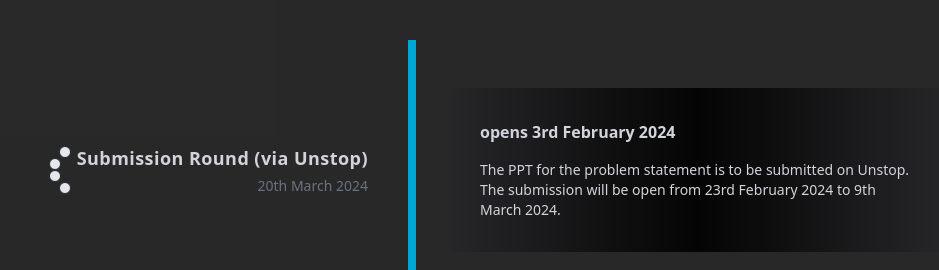
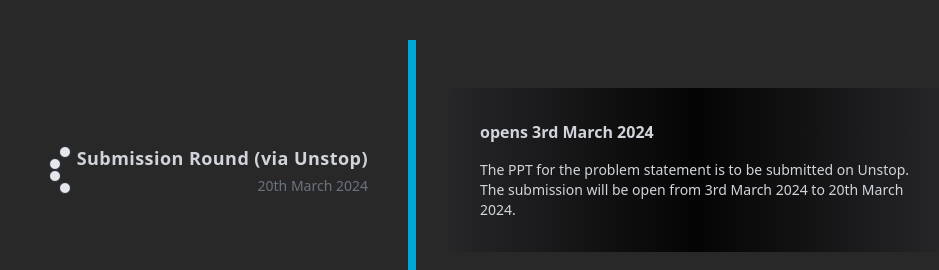
Before and after one commit to dipesh2508/ieee-delhi-hackquest, a Next.js app: page / in a window 1280 px wide. Shown: the part 2660-2930 px from the top of the page, without its empty margins (232-1171 px from the left). Built offline with nearby package versions, Linux system fonts and the light colour scheme; no server answers.

Commit message:
fix:change picture

```diff
--- a/src/app/layout.tsx
+++ b/src/app/layout.tsx
@@ -59,7 +59,7 @@ export default function RootLayout({
         <ToTop />
         <Bottom />
       </body>
-      <GoogleAnalytics gaId={`${process.env.NEXT_PUBLIC_GOOGLE_ANALYTICS_ID}`} />
+      <GoogleAnalytics gaId="G-SDDY8MD257" />
     </html>
   );
 }
--- a/src/constants/team.ts
+++ b/src/constants/team.ts
@@ -75,7 +75,7 @@ export const team: Iteam[] = [
   },
   {
     image: "/team/Sakshi_Singh.png",
-    position: "NSM LEAD",
+    position: "NSM Lead",
     Name: "Sakshi singh",
     link: "https://www.linkedin.com/in/sakshi-singh-445a23231",
   },
@@ -149,7 +149,7 @@ export const team: Iteam[] = [
   {
     image:
       "https://raw.githubusercontent.com/dipesh2508/ieee-delhi-hackquest/main/public/team/SNEHA_SONIWAL.png",
-    position: "WIE LEAD",
+    position: "WIE Lead",
     Name: "Sneha Soniwal",
     link: "https://www.linkedin.com/in/sneha-soniwal-7b8953211/",
   },
@@ -180,7 +180,7 @@ export const team: Iteam[] = [
     link: "https://www.linkedin.com/in/prabhjot-singh-559b20244",
   },
   {
-    image: "/team/Kunal_Kumar_Sharma.jpg",
+    image: "/team/Kunal_Kumar_Sharma.png",
     position: "Videography Committee Lead",
     Name: "Kunal Kumar Sharma",
     link: "https://www.linkedin.com/in/kunal-kumar-sharma-42aa64246?utm_source=share&utm_campaign=share_via&utm_content=profile&utm_medium=android_app",
--- a/src/constants/timeline.ts
+++ b/src/constants/timeline.ts
@@ -11,9 +11,9 @@ export const timelineData: ITimelineProps[] = [
     left: false,
     title: "Submission Round (via Unstop)",
     date: "20th March 2024",
-    time: "opens 3rd February 2024",
+    time: "opens 3rd March 2024",
     description:
-      "The PPT for the problem statement is to be submitted on Unstop. The submission will be open from 23rd February 2024 to 9th March 2024.",
+      "The PPT for the problem statement is to be submitted on Unstop. The submission will be open from 3rd March 2024 to 20th March 2024.",
   },
   {
     left: true,
```
Also changed, not shown: public/team/Kunal_Kumar_Sharma.jpg (deleted), public/team/Kunal_Kumar_Sharma.png (added).
